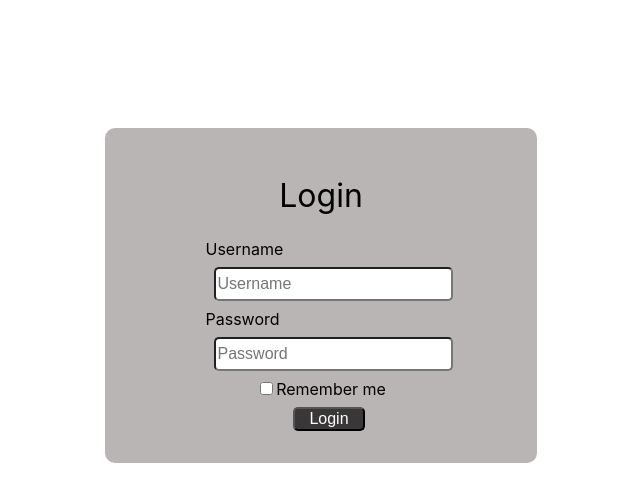
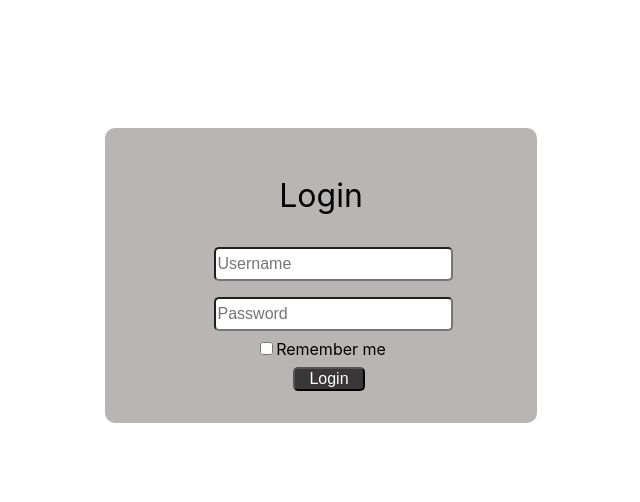
Before and after one commit to Fiw0202/ExercireTrack, a React (Create React App) app: page / in a window 1280 px wide. Shown: the top 502 px of the page, without its empty margins (319-959 px from the left). Built offline with nearby package versions, Linux system fonts and the light colour scheme.

Commit message:
remove label input login

```diff
--- a/src/Components/Login/Login.js
+++ b/src/Components/Login/Login.js
@@ -7,11 +7,9 @@ const Login = () => {
             <form>
                 <span className="login-head">Login</span>
                 <div className="form-login">
-                    <label>Username</label><br />
                     <input type='text' placeholder='Username' />
                 </div>
                 <div className="form-login">
-                    <label>Password</label><br />
                     <input type='text' placeholder='Password' />
                 </div>
                 <div>
```
